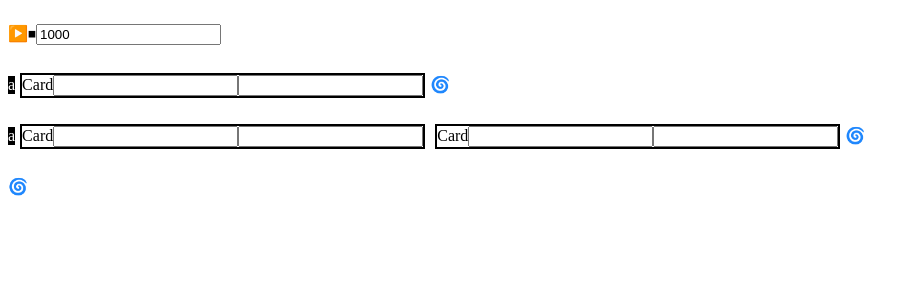
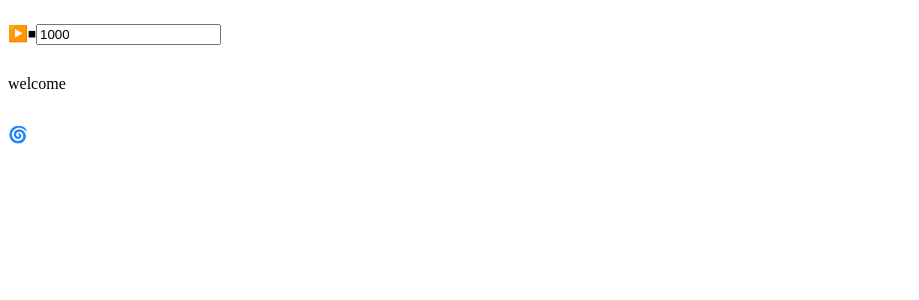
Before and after one commit to bazylevnik0/listenit, a React (Create React App) app: page / in a window 1280 px wide. Shown: the top 300 px of the page, without its empty margins (0-919 px from the left). Built offline with nearby package versions, Linux system fonts and the light colour scheme.

Commit message:
change first loading

```diff
--- a/package.json
+++ b/package.json
@@ -1,7 +1,7 @@
 {
   "name": "listenit",
   "version": "1.0.0",
-  "description": "",
+  "description": "Synth for music (react, tone)\n!INWORKING",
   "keywords": [],
   "main": "src/index.js",
   "dependencies": {
--- a/src/components/App.jsx
+++ b/src/components/App.jsx
@@ -33,17 +33,7 @@ function App() {
   let [data, updateData] = React.useState(["%A4$10000", "%C4$1000%D4$100"]);
   let [view, updateView] = React.useState(
     <div id="container">
-      {data.map((el, index) => {
-        console.log(index);
-        return (
-          <List
-            key={"" + index}
-            id_s={"" + index}
-            data={data}
-            updateData={updateData}
-          />
-        );
-      })}
+     <p>welcome</p>
     </div>
   );
   //out
```
